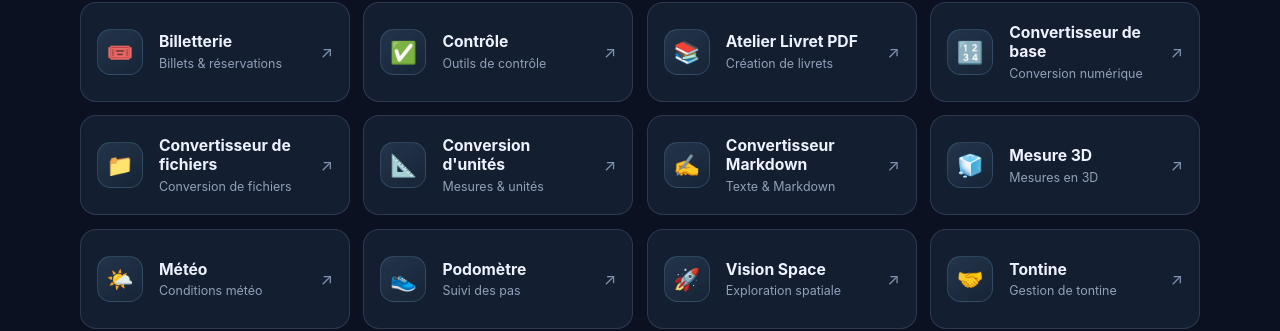
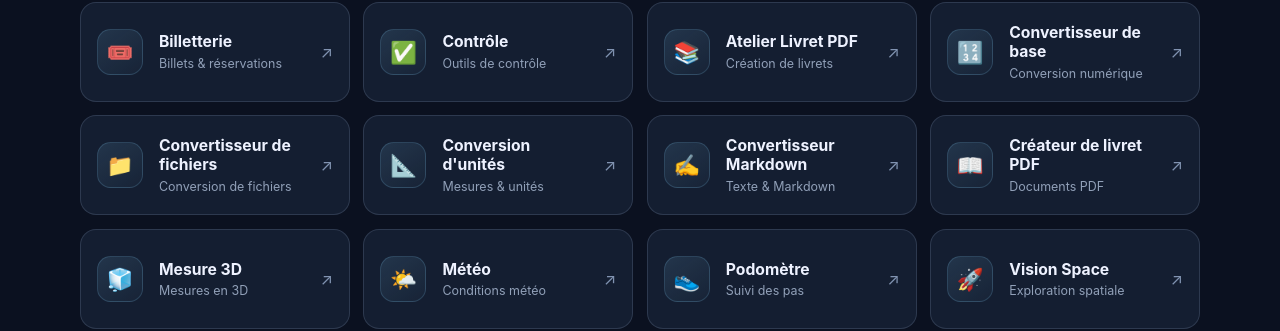
Before and after one commit to Munigth/Webtest-javascript, a plain HTML site: page public/index.html in a window 1280 px wide. Shown: the part 1016-1347 px from the top of the page. Drawn offline with Linux system fonts and the light colour scheme.

Commit message:
Update index.html

```diff
--- a/public/index.html
+++ b/public/index.html
@@ -115,7 +115,7 @@
         <li><a class="app-card" href="./Convertisseur_de_fichier.html"><span class="app-icon" aria-hidden="true">📁</span><span><strong>Convertisseur de fichiers</strong><small>Conversion de fichiers</small></span></a></li>
         <li><a class="app-card" href="./Conversion.html"><span class="app-icon" aria-hidden="true">📐</span><span><strong>Conversion d'unités</strong><small>Mesures &amp; unités</small></span></a></li>
         <li><a class="app-card" href="./convertiseur.html"><span class="app-icon" aria-hidden="true">✍️</span><span><strong>Convertisseur Markdown</strong><small>Texte &amp; Markdown</small></span></a></li>
-        <!--li><a class="app-card" href="./document_livret.html"><span class="app-icon" aria-hidden="true">📖</span><span><strong>Créateur de livret PDF</strong><small>Documents PDF</small></span></a></li-->
+        <li><a class="app-card" href="./document_livret.html"><span class="app-icon" aria-hidden="true">📖</span><span><strong>Créateur de livret PDF</strong><small>Documents PDF</small></span></a></li>
         <li><a class="app-card" href="./Mesure.html"><span class="app-icon" aria-hidden="true">🧊</span><span><strong>Mesure 3D</strong><small>Mesures en 3D</small></span></a></li>
         <li><a class="app-card" href="./M%C3%A9t%C3%A9o.html"><span class="app-icon" aria-hidden="true">🌤️</span><span><strong>Météo</strong><small>Conditions météo</small></span></a></li>
         <li><a class="app-card" href="./podom%C3%A8tre.html"><span class="app-icon" aria-hidden="true">👟</span><span><strong>Podomètre</strong><small>Suivi des pas</small></span></a></li>
```
